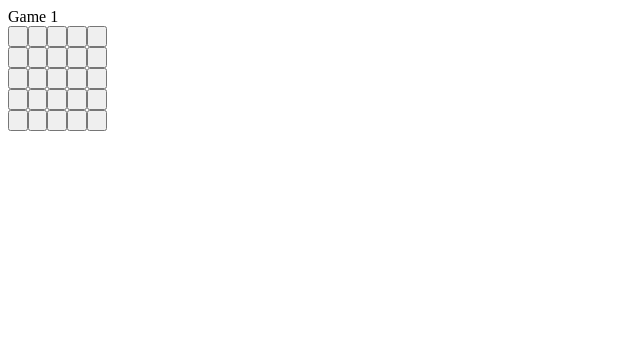
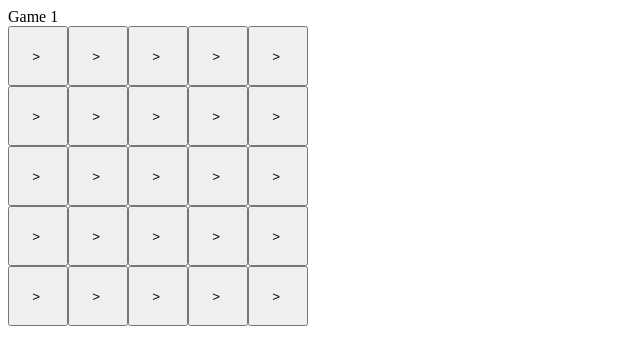
Before and after one commit to himansig7/angular-minesweeper, an Angular app: page / in a window 1280 px wide. Shown: the top 364 px of the page, without its empty margins (0-640 px from the left). Built offline with nearby package versions, Linux system fonts and the light colour scheme.

Commit message:
3 files modified

```diff
--- a/src/app/game/game.component.css
+++ b/src/app/game/game.component.css
@@ -1,6 +1,6 @@
-.cell{
-
+.cell,
+button {
+  display: inline-block;
   min-height: 60px;
   min-width: 60px;
-
 }
--- a/src/app/game/game.component.html
+++ b/src/app/game/game.component.html
@@ -1,14 +1,20 @@
 <div>Game 1</div>
 <div *ngFor="let row of board.matrix; index as i">
   <span *ngFor="let cell of row; index as j" class="cell" >
-    <button *ngIf="!cell.open" (click)="onClick(i, j)">&nbsp;</button>
+    <button *ngIf="!cell.open"
+
+    (click)="onClick(i, j)"
+    (contextmenu)="onRightClick($event,i,j ); false; "
+  >
+
+    >&nbsp;</button>
     <button *ngIf="cell.open" >
     <span *ngIf="cell.open">
 
         <span *ngIf="cell.mine">
           m
         </span>
-        <span *ngIf="!cell.mine && cell.neighbors>0">
+        <span *ngIf="!cell.mine && cell.neighbors>=0">
           {{ cell.neighbors }}
         </span>
         &nbsp;
--- a/src/app/game/game.component.ts
+++ b/src/app/game/game.component.ts
@@ -148,7 +148,11 @@ export class GameComponent implements OnInit {
 
   ngOnInit() {}
 
+  onRightClick($event,i,j ){
 
+    this.board.flagCell(i,j);
+
+  }
   onClick(i,j){
     this.board.onClickCell(i,j)
   }
```
